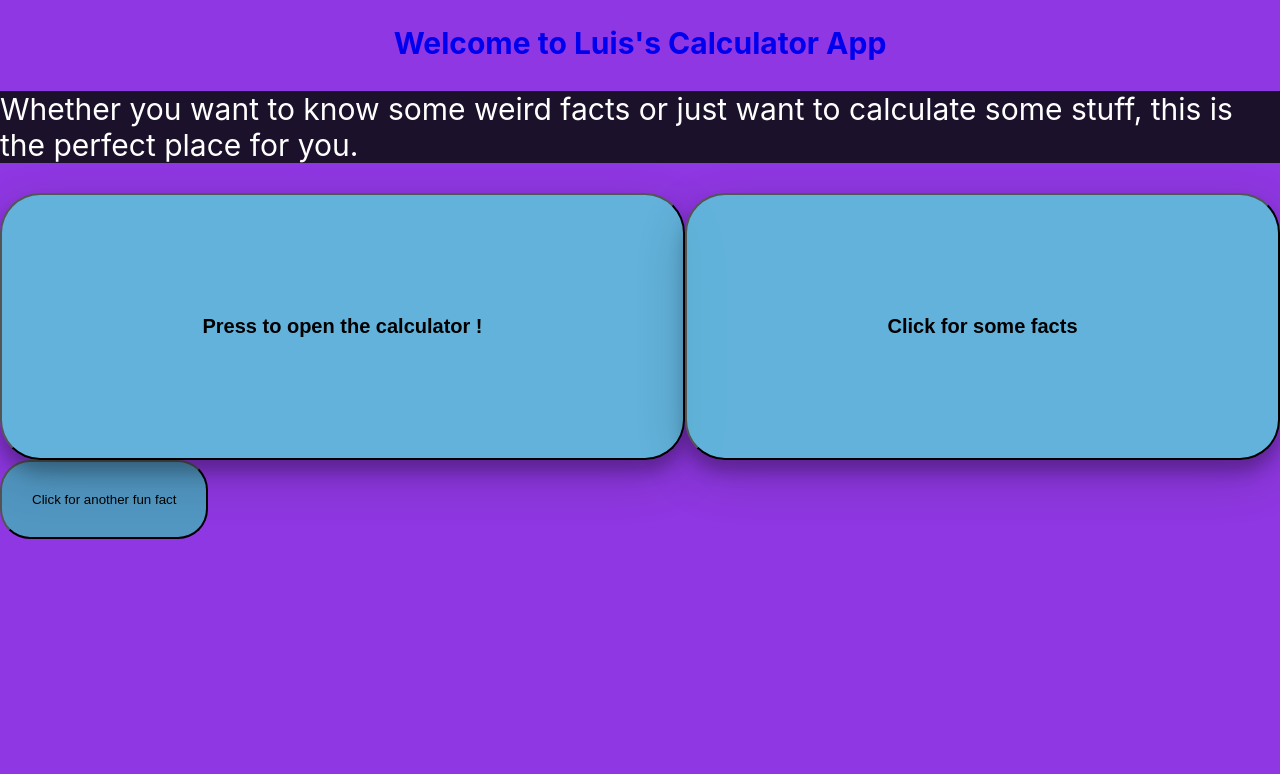
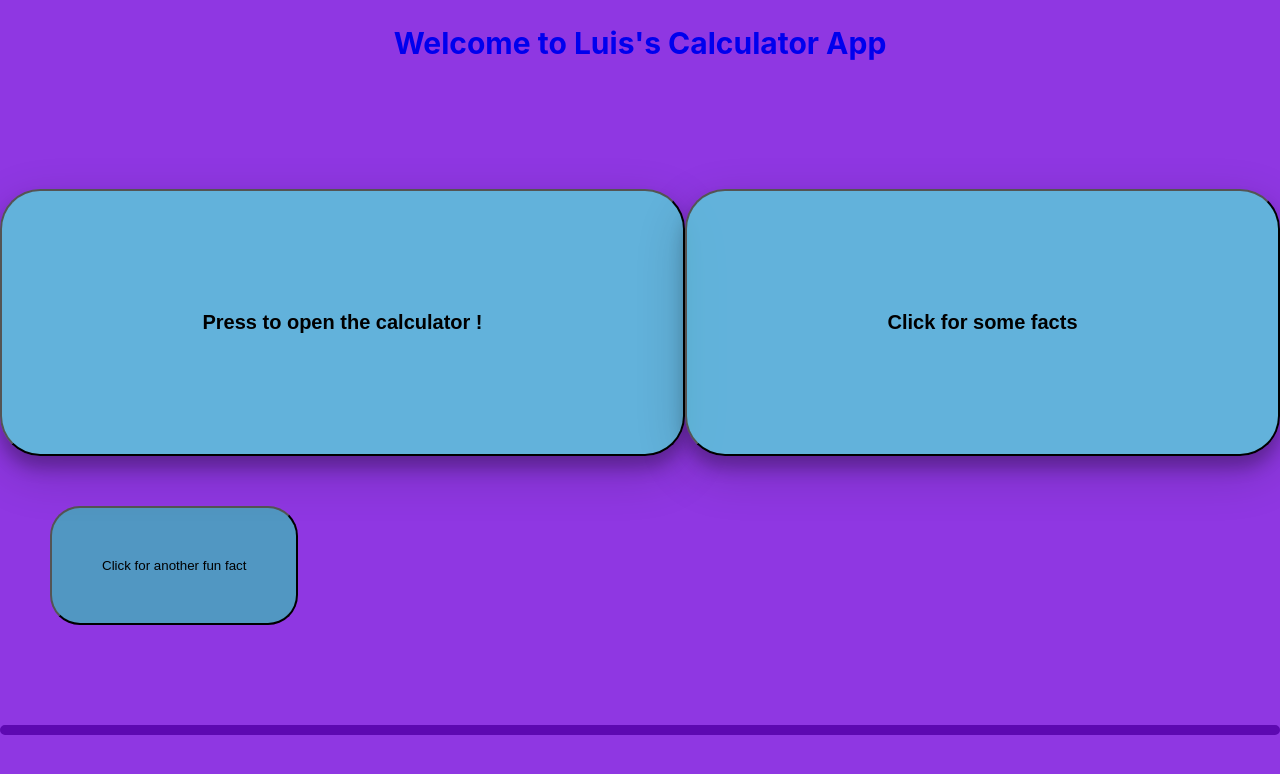
Before and after one commit to LuisGtk/react-calc-app, a React (Create React App) app: page /number-facts in a window 1280 px wide. Shown: the top 774 px of the page. Built offline with nearby package versions, Linux system fonts and the light colour scheme; no server answers.

Commit message:
finished updating project

```diff
--- a/src/App.css
+++ b/src/App.css
@@ -11,12 +11,14 @@ body{
 }
 h1{
   text-align: center;
+  margin-bottom: 10%;
 }
 a{
   text-decoration: none;
 }
 .buttons{
   display: flex;
+  align-items: center;
   justify-content: space-around;
 }
 #OpenCalc{
@@ -39,7 +41,6 @@ font-size: 20px;
 display: flex;
 }
 p{
-  background-color: rgba(6, 10, 7, 0.836);
   color: rgb(255, 255, 255);
   font-size: 30px;
 }
--- a/src/App.js
+++ b/src/App.js
@@ -11,7 +11,6 @@ function App() {
         <Link to='/'>
           <h1>Welcome to Luis's Calculator App</h1>
         </Link>
-        <p>Whether you want to know some weird facts or just want to calculate some stuff, this is the perfect place for you.</p>
         <main className='buttons'>
           {/* Making the open calculator button into a link */}
           <Link to="/Calculator">
--- a/src/components/Info.css
+++ b/src/components/Info.css
@@ -7,9 +7,9 @@ factsDisplay {
   background-color: rgb(81, 151, 194);
   transition-duration: 0.3s;
   border-radius: 30px;
-  padding: 30px;
+  padding: 50px;
   display: flex;
-
+  margin: 50px;
 }
 
 .facts:hover {
@@ -20,4 +20,7 @@ factsDisplay {
 p {
   display: flex;
   justify-content: center;
+  margin-top: 100px;
+  border: 5px solid rgb(93, 9, 177);
+  border-radius: 10px;
 }
```
